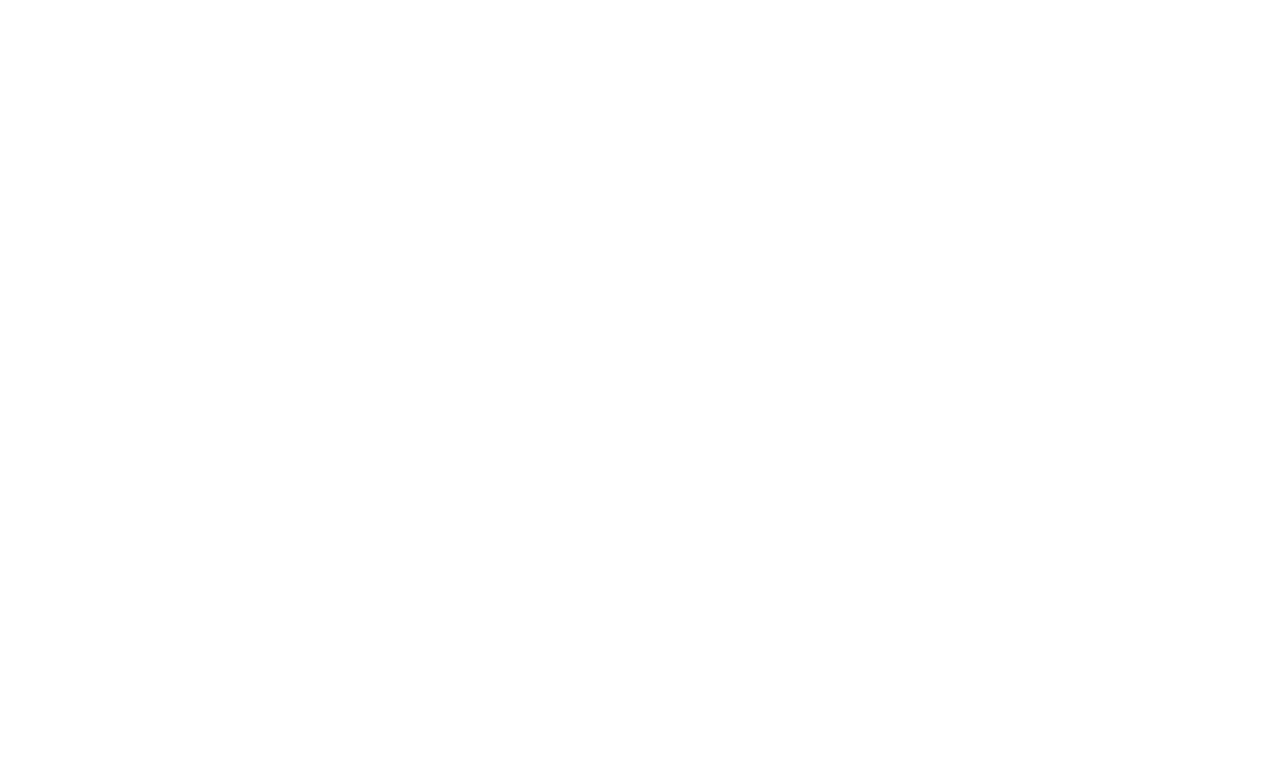
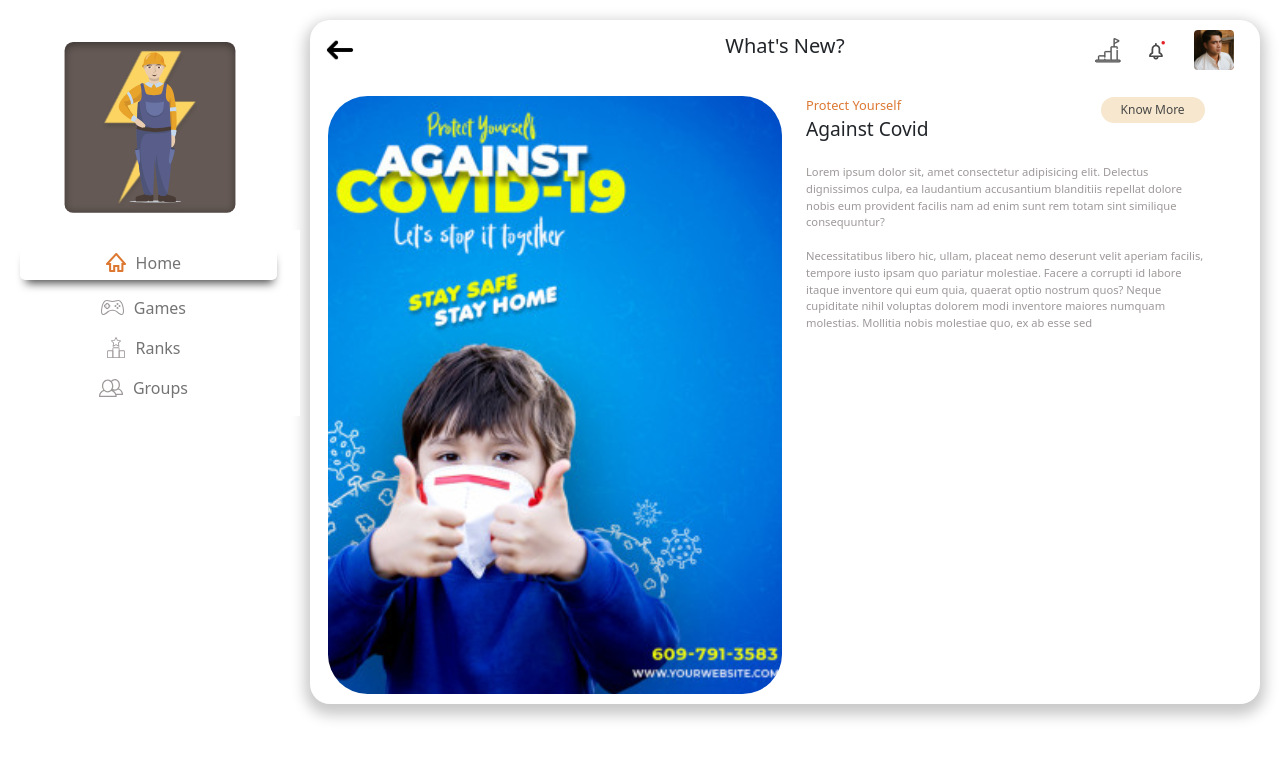
Before and after one commit to dvjadeja/NEW_UI, a React (Create React App) app: page /home-6 in a window 1280 px wide. Shown: the top 758 px of the page. Built offline with nearby package versions, Linux system fonts and the light colour scheme.

Commit message:
Created Home-6 page complete

```diff
--- a/src/App.js
+++ b/src/App.js
@@ -3,6 +3,7 @@
 import ElectricalService from "./pages/ElectricalService";
 import Home from "./pages/Home";
 import Home5 from "./pages/Home5";
+import Home6 from "./pages/Home6";
 
 function App() {
   return (
@@ -15,6 +16,7 @@
             component={ElectricalService}
           />
           <Route path="/home-5" component={Home5} />
+          <Route path="/home-6" component={Home6} />
         </Switch>
       </BrowserRouter>
     </div>
--- /dev/null
+++ b/src/pages/Home6.jsx
@@ -0,0 +1,93 @@
+import React from "react";
+import Sidebar from "../components/Sidebar";
+import Topbar from "../components/Topbar";
+import { Badge, Col, Image, Row } from "react-bootstrap";
+import back from "../assests/images/back.svg";
+import covidImg from "../assests/images/Beans1.svg";
+
+const Home6 = () => {
+  return (
+    <>
+      <div>
+        <Sidebar />
+        <div
+          className="main-container"
+          style={{
+            marginTop: 20,
+            marginRight: 20,
+            borderRadius: 20,
+            paddingBottom: 10,
+            boxShadow: "0px 6px 14px 5px rgba(201,201,201,1)",
+          }}
+        >
+          <Topbar back={back} title="What's New?" />
+
+          <Row className="mt-3">
+            <Col
+              style={{
+                display: "flex",
+                justifyContent: "center",
+                alignItems: "center",
+                objectFit: "cover",
+                paddingLeft: 30,
+              }}
+            >
+              <Image src={covidImg} width="100%" />
+            </Col>
+            <Col>
+              <Row style={{ paddingRight: 25 }}>
+                <Col style={{ textAlign: "left" }} xs={7}>
+                  <p
+                    style={{ color: "#DC7832", margin: 0, fontSize: "0.8rem" }}
+                  >
+                    Protect Yourself
+                  </p>
+                  <p style={{ margin: 0, fontSize: "1.2rem" }}>Against Covid</p>
+                </Col>
+                <Col xs={5}>
+                  <Badge
+                    pill
+                    style={{
+                      borderRadius: 20,
+                      border: "none",
+                      background: "#F7E7CE",
+                      fontWeight: "400",
+                      fontSize: 12,
+                      padding: "7px 20px",
+                    }}
+                  >
+                    Know More
+                  </Badge>
+                </Col>
+              </Row>
+              <div style={{ paddingRight: 50, marginTop: 20 }}>
+                <p
+                  style={{
+                    fontSize: "0.7rem",
+                    textAlign: "left",
+                    color: "#9E9999",
+                  }}
+                >
+                  Lorem ipsum dolor sit, amet consectetur adipisicing elit.
+                  Delectus dignissimos culpa, ea laudantium accusantium
+                  blanditiis repellat dolore nobis eum provident facilis nam ad
+                  enim sunt rem totam sint similique consequuntur?
+                  <br />
+                  <br />
+                  Necessitatibus libero hic, ullam, placeat nemo deserunt velit
+                  aperiam facilis, tempore iusto ipsam quo pariatur molestiae.
+                  Facere a corrupti id labore itaque inventore qui eum quia,
+                  quaerat optio nostrum quos? Neque cupiditate nihil voluptas
+                  dolorem modi inventore maiores numquam molestias. Mollitia
+                  nobis molestiae quo, ex ab esse sed
+                </p>
+              </div>
+            </Col>
+          </Row>
+        </div>
+      </div>
+    </>
+  );
+};
+
+export default Home6;
```
